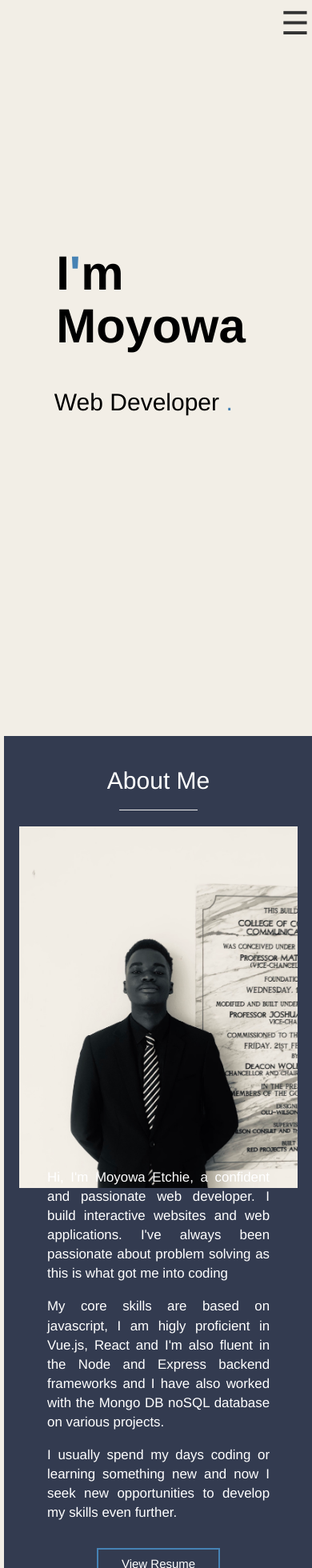
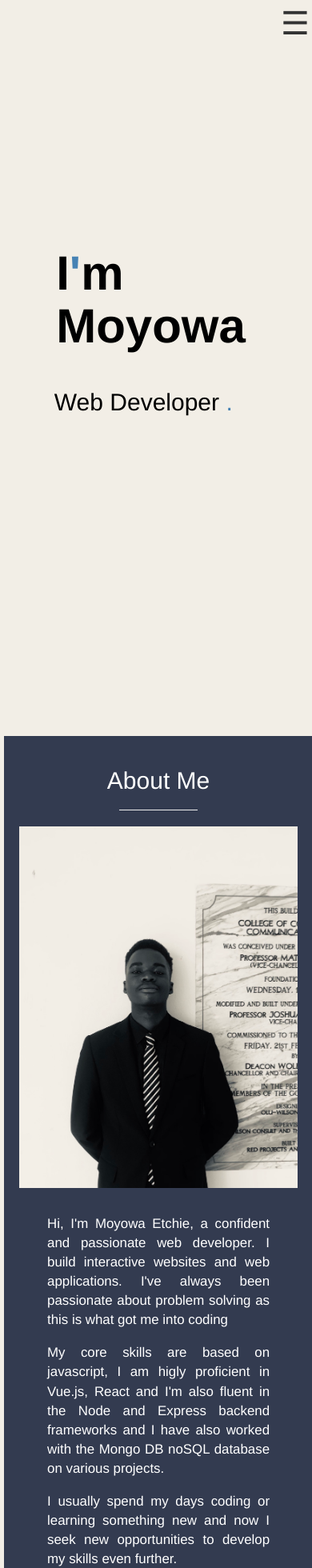
Before and after one commit to Moyowaaaa/Moyowa, a Vue app: page / in a window 390 px wide. Shown: the top 1960 px of the page at 80% size. Built offline with nearby package versions, Linux system fonts and the light colour scheme; a web font is replaced by a local one.

Commit message:
fix: about text

```diff
--- a/src/views/Home.vue
+++ b/src/views/Home.vue
@@ -745,7 +745,7 @@
   padding-top:10%;
   }
   .about .content .body{
-    margin-top:20%;
+    margin-top:35%;
     width:90%;
     margin-left:5%;
   }
```
